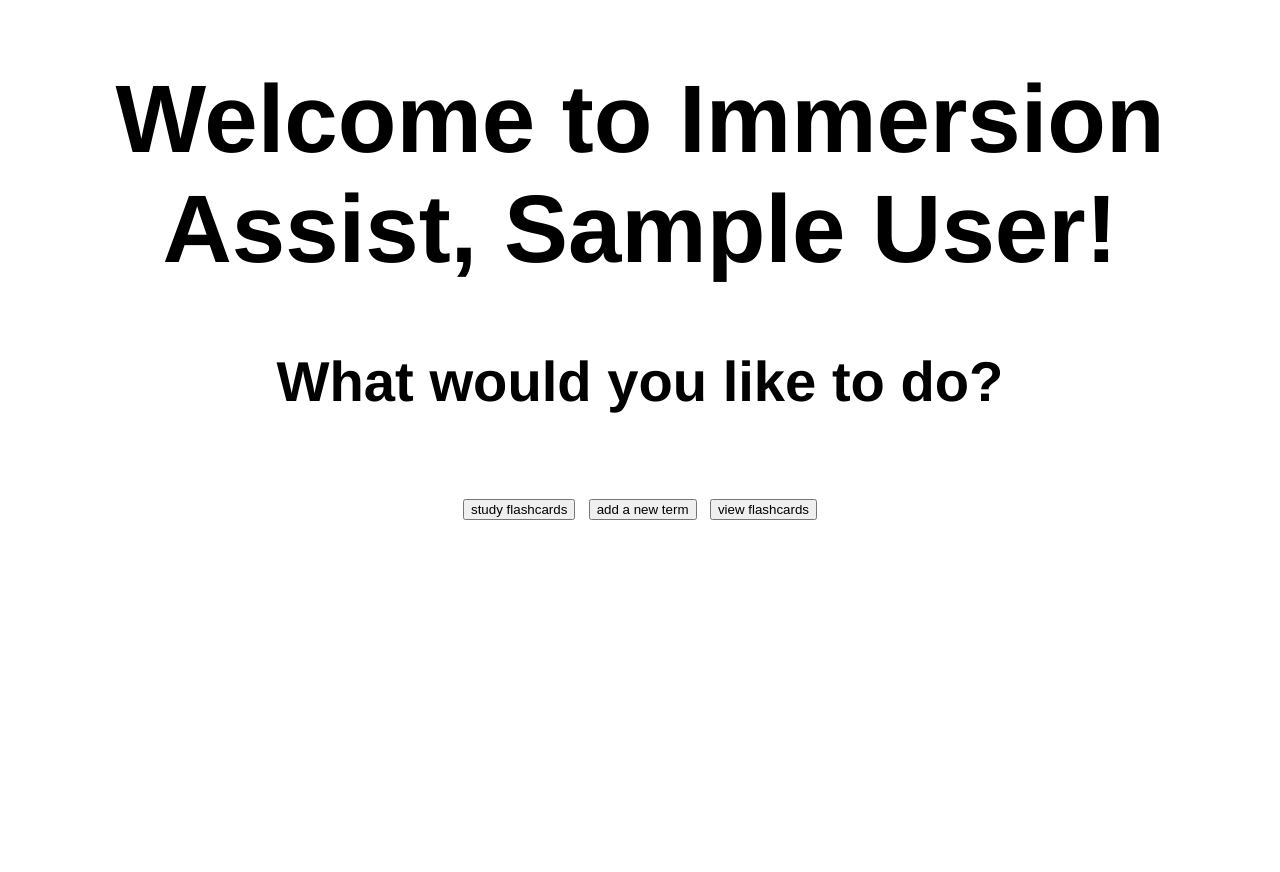
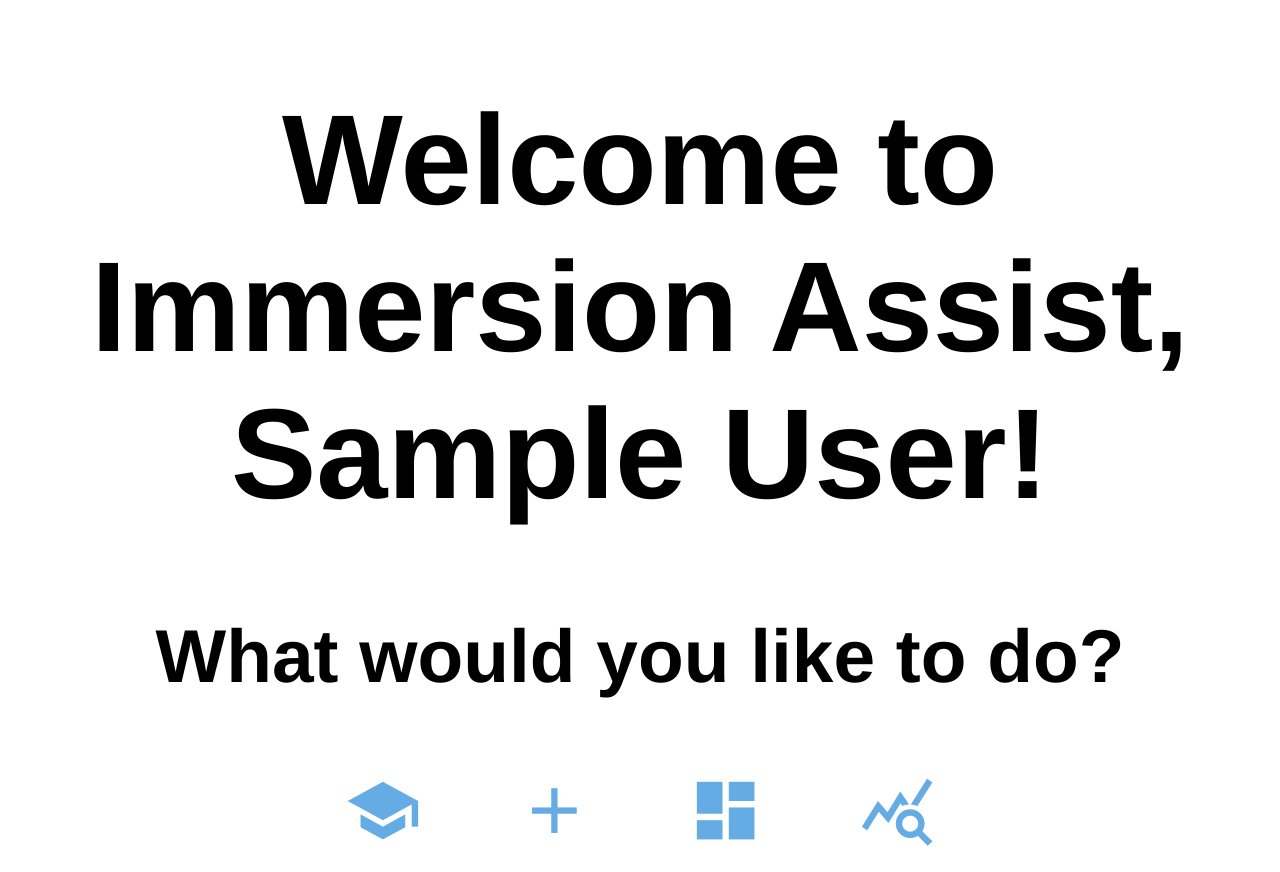
Before and after one commit to lexiekwu/immersion_assist, a Flask app: page / in a window 1280 px wide. Before the commit the page ends 520 px from the top, so only its background shows below. Run offline with Flask 2, Linux system fonts and the light colour scheme; the visitor is signed in with stand-in values (Sample User, id 1); parts of the project's set-up code (start-up, migrations or seed data) failed here and were passed over.

Commit message:
lots of styling

```diff
--- a/static/style.css
+++ b/static/style.css
@@ -1,34 +1,72 @@
-/**
- * Copyright 2021 Google LLC
- *
- * Licensed under the Apache License, Version 2.0 (the "License");
- * you may not use this file except in compliance with the License.
- * You may obtain a copy of the License at
- *
- *      http://www.apache.org/licenses/LICENSE-2.0
- *
- * Unless required by applicable law or agreed to in writing, software
- * distributed under the License is distributed on an "AS IS" BASIS,
- * WITHOUT WARRANTIES OR CONDITIONS OF ANY KIND, either express or implied.
- * See the License for the specific language governing permissions and
- * limitations under the License.
- */
+
 
 body {
   font-family: "helvetica", sans-serif;
   text-align: center;
-  font-size: 3em;
+  font-size: 5vw;
 }
 
 
 .flashcard {
-  border: 1px solid;
-  margin: 10px auto;
-  padding: 5px 20px;
-  border-radius: 10px;
-  background: aliceblue;
+  background: #65ace44f;
+  border-radius: 3vw;
+  padding: 2vw 3vw;
+  cursor: pointer;
+  font-size: inherit;
+  margin: 1vw;
+  -webkit-column-break-inside: avoid;
+}
+
+.card_title {
+  font-weight: bold;
 }
 
 input {
   font-size: inherit;
+  font-family: inherit;
 }
+
+button, input[type=submit] {
+  color: white;
+  background: #65ace4;
+  border-radius: 3vw;
+  border: 0px;
+  padding: 5px 10px;
+}
+
+button, input[type=submit] {
+  color: white;
+  background: #65ace4;
+  border-radius: 3vw;
+  border: 0px;
+  padding: 2vw 3vw;
+  cursor: pointer;
+  font-size: inherit;
+  margin: 1vw;
+}
+
+button:hover, input[type=submit]:hover {
+  background: #5b9cce;
+}
+
+table {
+  font-size: inherit;
+  text-align: center;
+  border-collapse: collapse;
+}
+
+td, tr {
+  border: 1px solid;
+  padding: 2vw;
+}
+
+.nav_footer span{
+  color: #65ace4;
+  font-size: 6vw;
+  cursor: pointer;
+  padding: 0px 3vw;
+}
+
+.nav_footer span:hover{
+  color: #5b9cce;
+}
--- a/templates/index.html
+++ b/templates/index.html
@@ -3,14 +3,19 @@
 <head>
   <title>Immersion Assist</title>
   <link type="text/css" rel="stylesheet" href="{{ url_for('static', filename='style.css') }}">
+  <link href="https://fonts.googleapis.com/icon?family=Material+Icons" rel="stylesheet">
 </head>
 <body>
 
   <h1> Welcome to Immersion Assist, {{ session['name'] }}! </h1>
   <h3> What would you like to do? </h3>
-  <button onclick="window.location.href = '/quiz';"> study flashcards </button>
-  <button onclick="window.location.href = '/new_card';"> add a new term </button>
-  <button onclick="window.location.href = '/cards';"> view flashcards </button>
 
+  <div class="nav_footer">
+      <span class="material-icons" onclick="window.location.href = '/quiz';">school</span>
+      <span class="material-icons" onclick="window.location.href = '/new_card';">add</span>
+      <span class="material-icons" onclick="window.location.href = '/cards';">dashboard</span>
+      <span class="material-icons" onclick="window.location.href = '/stats';">query_stats</span>
+
+  </div>
 </body>
 </html>
--- a/todo.txt
+++ b/todo.txt
@@ -1,3 +1,4 @@
+- don't be so dang strict about caps/spaces/etc
 - make it like a loooot less ugly
 - add edge case handling for inputs
 - LLM for auto-card-gen
@@ -30,3 +31,4 @@ done
 * lower penalty on miss
 * remove all the boilerplate text
 * add query single
+* make it like a loooot less ugly
```
Also changed, not shown: templates/add.html (+11 -6 lines), templates/cards.html (+14 -4 lines), templates/new_card.html (+16 -0 lines), templates/quiz.html (+15 -9 lines), templates/stats.html (+10 -1 lines).
